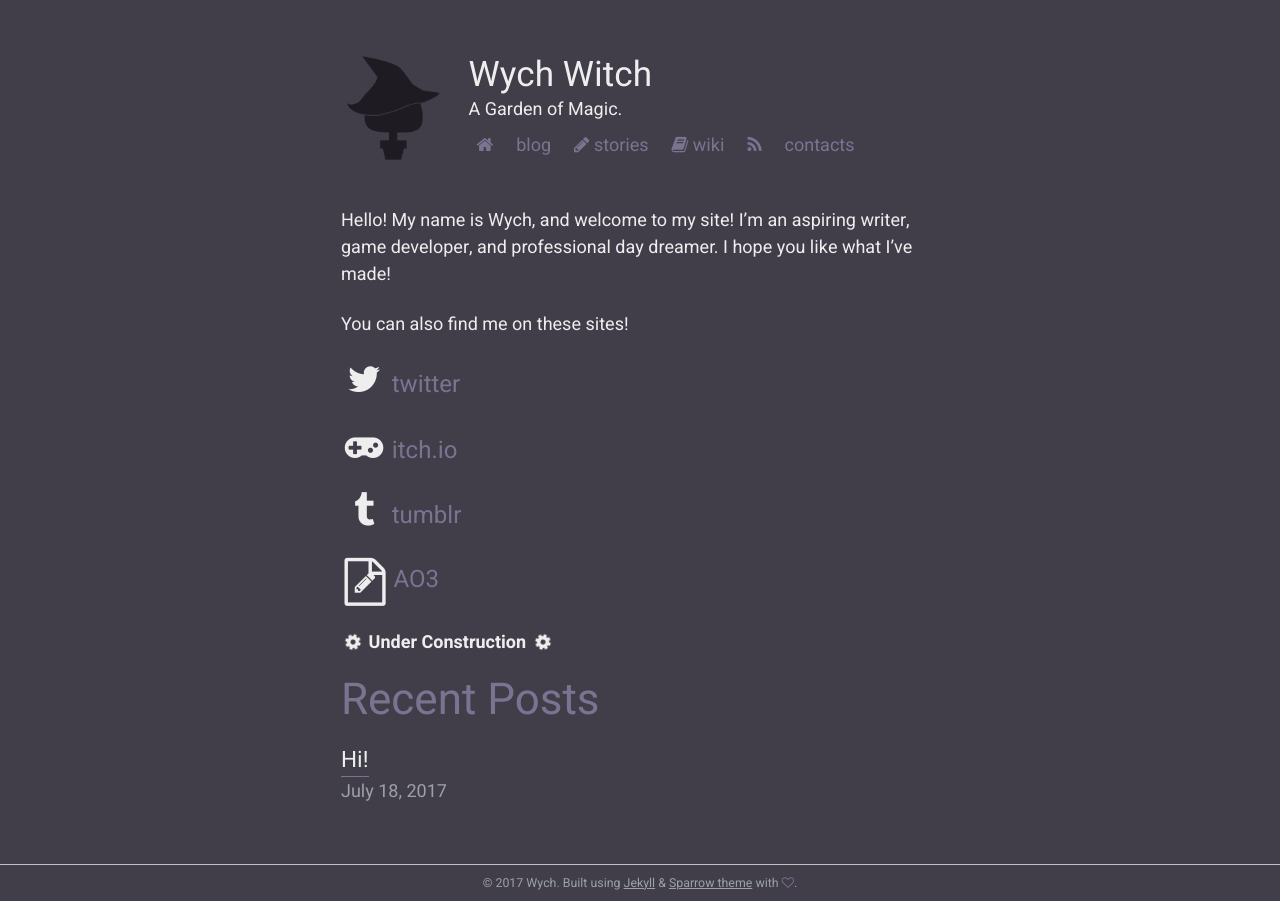
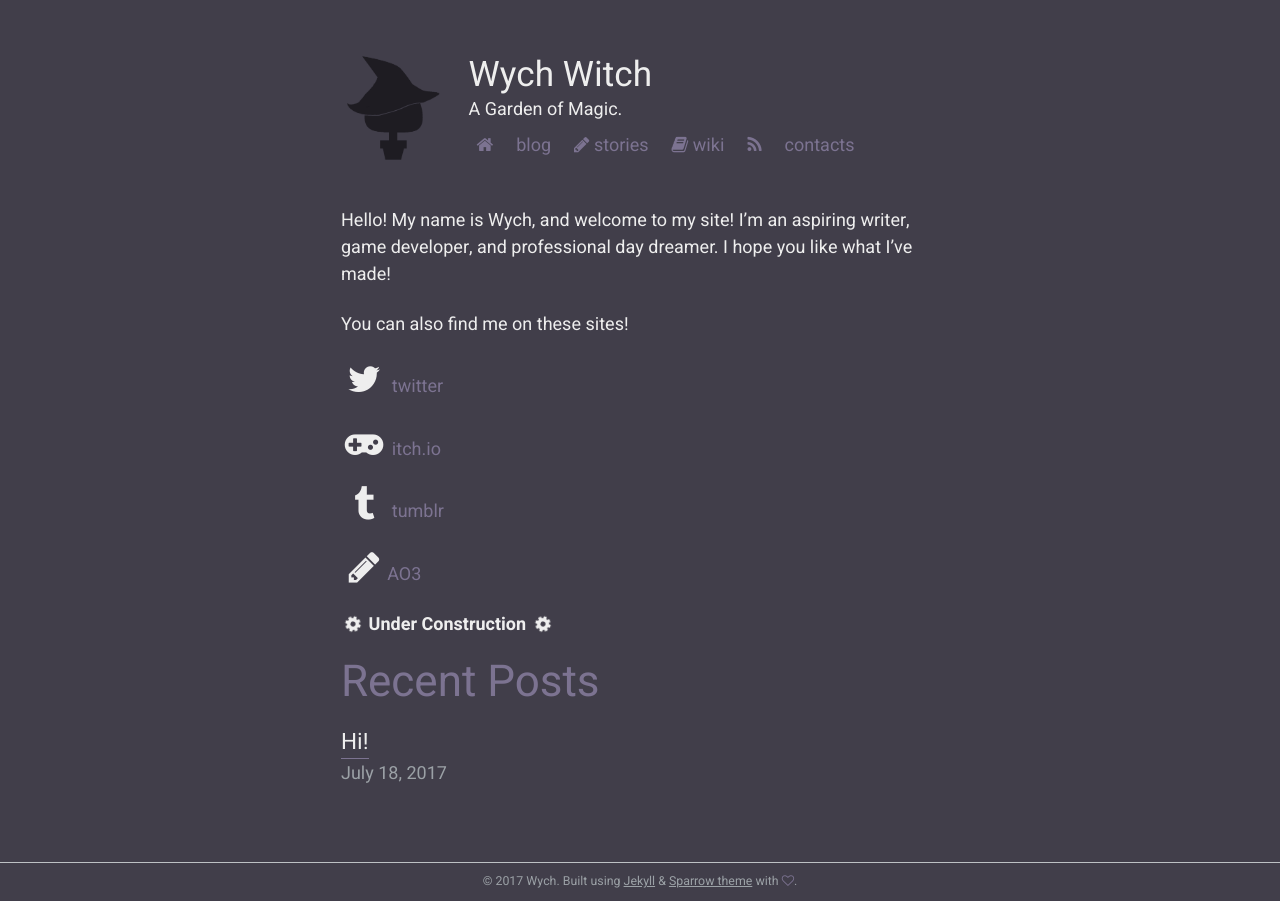
Before and after one commit to BarrelTitor/main, a Jekyll site: the page built from index.md, in a window 1280 px wide. Built offline with Jekyll 4.4.1, drawn with Linux system fonts in a browser that asks for light colours.

Commit message:
fixing more bugs

```diff
--- a/index.md
+++ b/index.md
@@ -8,16 +8,13 @@ Hello! My name is Wych, and welcome to my site! I'm an aspiring writer, game dev
 You can also find me on these sites!
 
 
-<i class="fa fa-twitter fa-2x fa-fw"></i> <font size="+2"><a href="https://twitter.com/wychwitch">twitter</a></font>
+<i class="fa fa-twitter fa-2x fa-fw"></i> <font size="+1"><a href="https://twitter.com/wychwitch">twitter</a></font>
 
-<i class="fa fa-gamepad fa-2x fa-fw"></i> <font size="+2"><a href="https://wychwitch.itch.io">itch.io</a></font>
+<i class="fa fa-gamepad fa-2x fa-fw"></i> <font size="+1"><a href="https://wychwitch.itch.io">itch.io</a></font>
 
-<i class="fa fa-tumblr fa-2x fa-fw"></i> <font size="+2"><a href="https://wychwitch.tumblr.com">tumblr</a></font>
+<i class="fa fa-tumblr fa-2x fa-fw"></i> <font size="+1"><a href="https://wychwitch.tumblr.com">tumblr</a></font>
 
-<span class="fa-stack fa-lg">
-  <i class="fa fa-file-o fa-stack-2x"></i>
-  <i class="fa fa-pencil fa-stack-1x"></i>
-</span> <font size="+2"><a href="https://wychwitch.tumblr.com">AO3</a></font>
+<i class="fa fa-pencil fa-2x fa-fw"></i><font size="+1"><a href="https://archiveofourown.org">AO3</a></font>
 
 <i class="fa fa-cog fa-spin fa-sm fa-fw"></i>
 <span class="sr-only">Loading...</span> **Under Construction** <i class="fa fa-cog fa-spin fa-sm fa-fw"></i>
```
